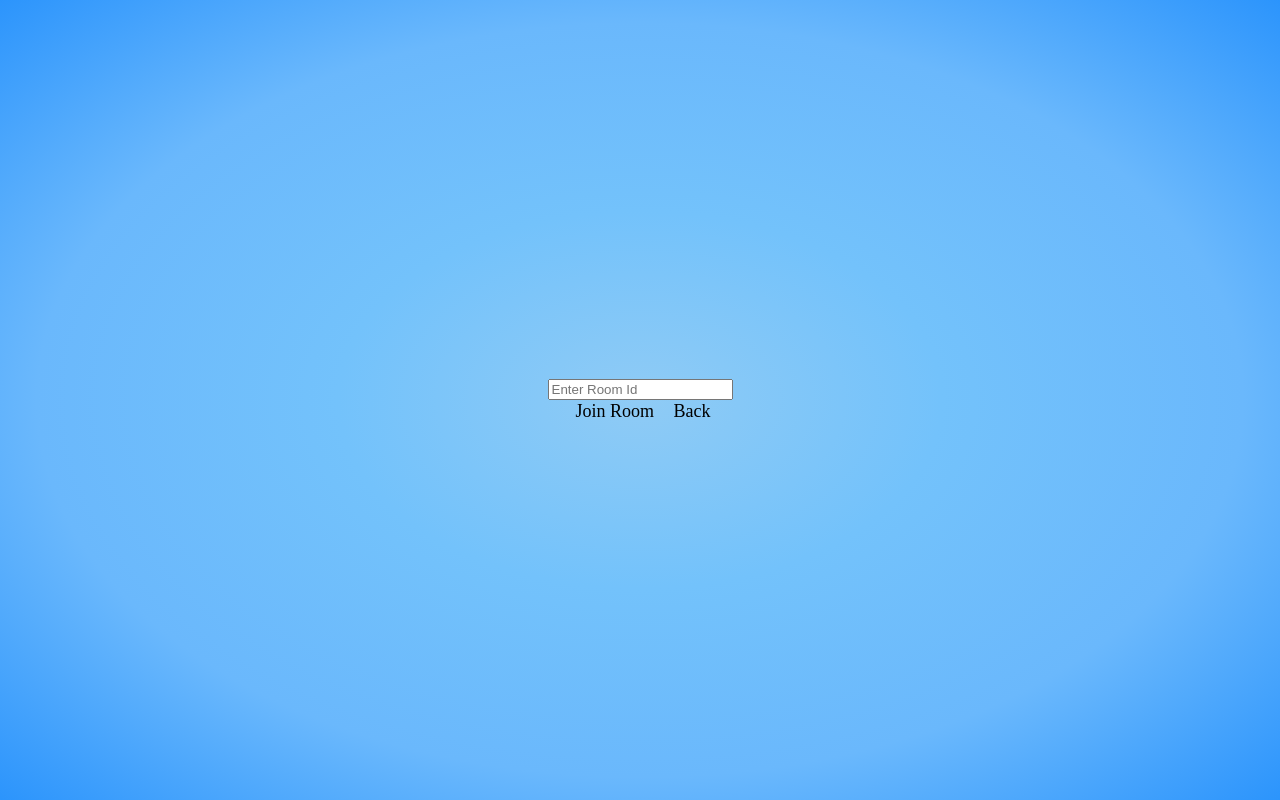
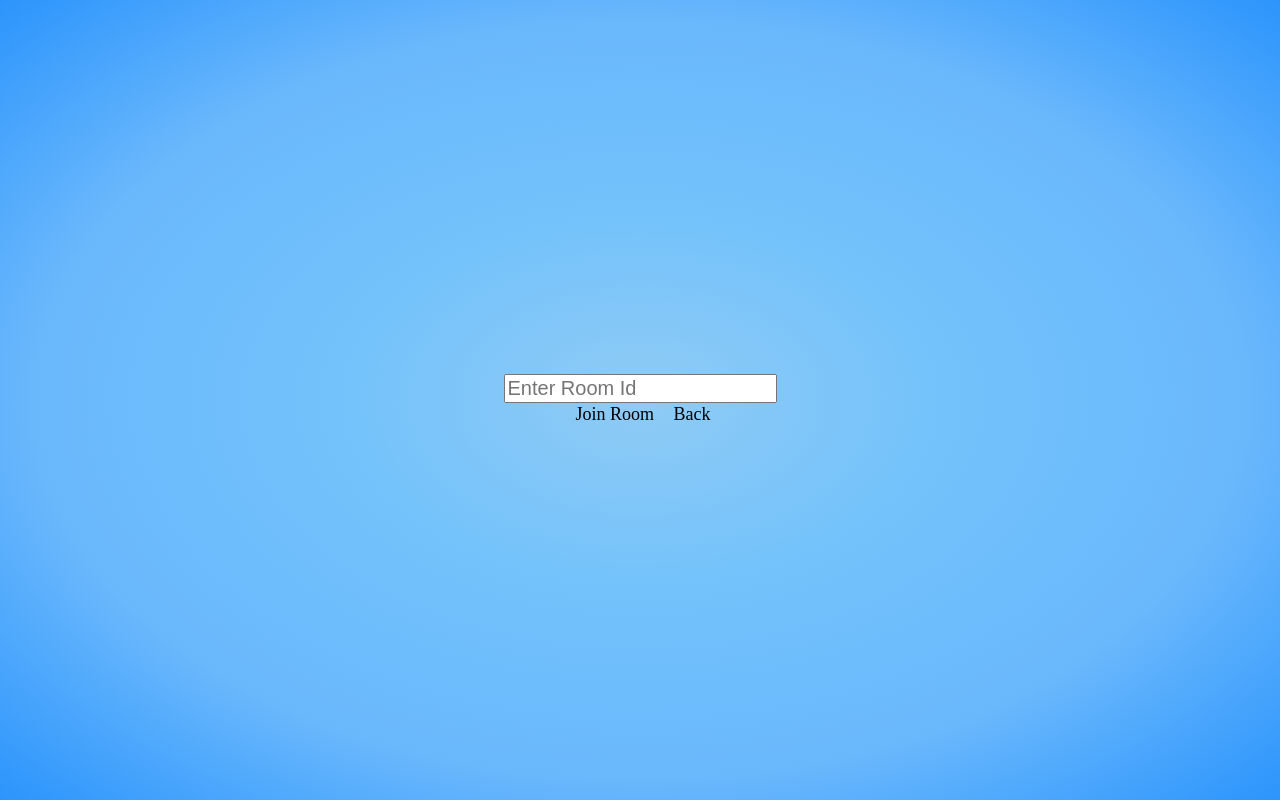
Before and after one commit to iylim/fribblefrum, a React (Create React App) app: page /joinroom in a window 1280 px wide. Built offline with nearby package versions, Linux system fonts and the light colour scheme; no server answers; a web font is replaced by a local one.

Commit message:
updated input

```diff
--- a/src/components/JoinRoom/JoinRoom.js
+++ b/src/components/JoinRoom/JoinRoom.js
@@ -24,7 +24,7 @@ class JoinRoom extends Component {
           <div className="form-group">
             <div className="col-sm-12 text-center">
               <button className="btn btn-default" type="submit">Join Room</button>&nbsp;&nbsp;&nbsp;
-              <Link to='/'>Back</Link>
+              <Link to="/">Back</Link>
             </div>
           </div>
         </form>
--- a/src/pages/DashboardPage/DashboardPage.css
+++ b/src/pages/DashboardPage/DashboardPage.css
@@ -20,3 +20,7 @@ a {
 a:hover {
  font-size: 24px;
 }
+
+input[type="roomId"] {
+  font-size: 20px;
+}
--- a/src/pages/ResultsPage/ResultsPage.js
+++ b/src/pages/ResultsPage/ResultsPage.js
@@ -67,7 +67,7 @@ class ResultsPage extends Component {
 
     return (
       <div className="Results">
-      <div className='GameRoomInfo'> Room# <br />{this.props.room.roomId}</div>
+      <div className="GameRoomInfo"> Room# <br />{this.props.room.roomId}</div>
       <div className="tada"><h3>Results</h3></div>
       <ol>
         {totalVotes.map(obj => {
```
Lines whose indentation alone changed are shown as unchanged.
